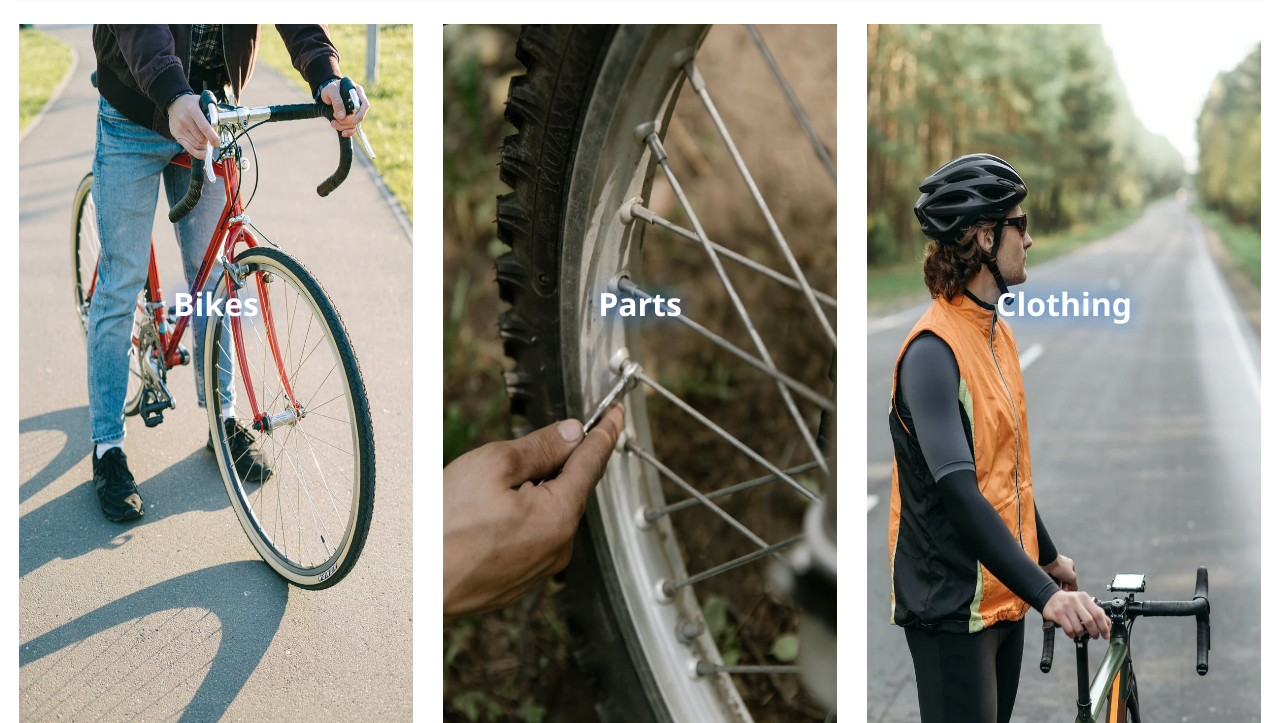
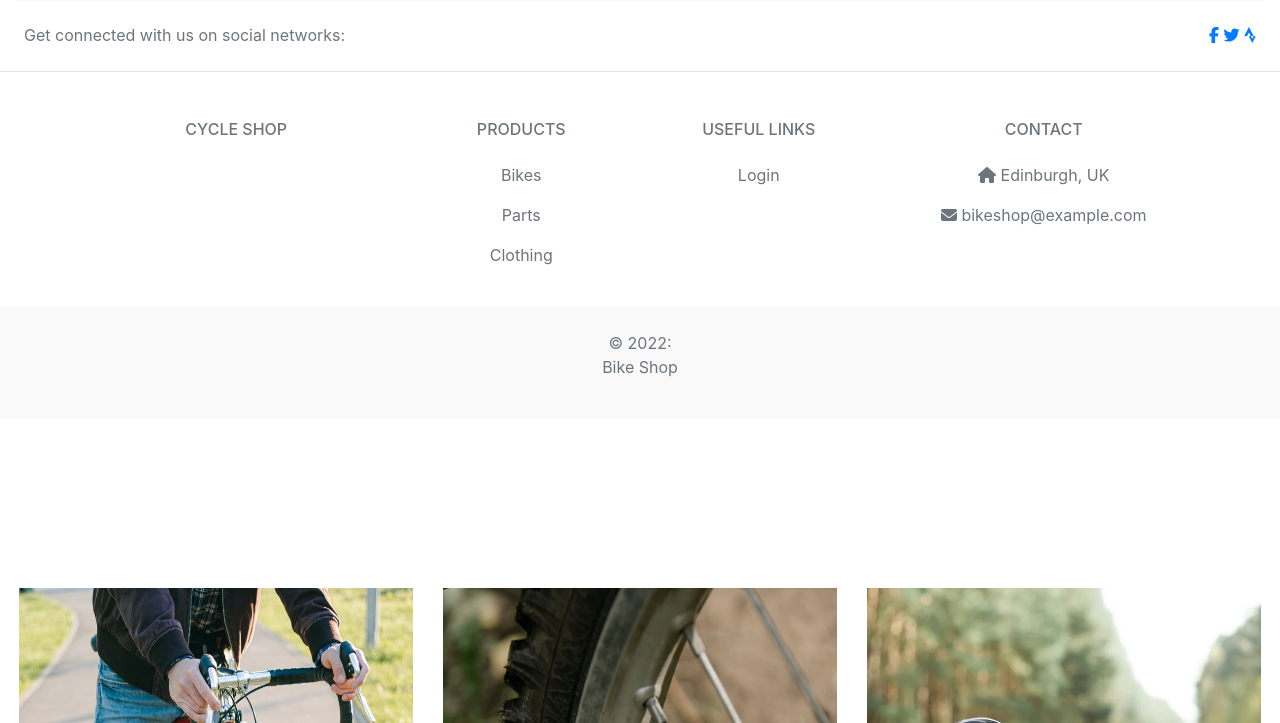
Before and after one commit to jamitag/project-5-eCommerce-Website, a Django app: page / in a window 1280 px wide. Shown: the part 145-868 px from the top of the page. Run offline with Django 3.2, Linux system fonts and the light colour scheme; some libraries are stand-ins or nearby versions.

Commit message:
created footer

```diff
--- a/templates/base.html
+++ b/templates/base.html
@@ -37,6 +37,7 @@
      {% include 'partials/navbar.html'%}
     </header>
     {% include 'partials/alert.html'%}
+    {% include 'partials/footer.html'%}
 
 
     {% block page_header %}
--- /dev/null
+++ b/templates/partials/footer.html
@@ -0,0 +1,102 @@
+<br><br><br><br><br><br>
+
+<footer class="text-center text-lg-start bg-white text-muted">
+    <!-- Section: Social media -->
+    <section class="d-flex justify-content-center justify-content-lg-between p-4 border-bottom">
+      <!-- Left -->
+      <div class="me-5 d-none d-lg-block">
+        <span>Get connected with us on social networks:</span>
+      </div>
+      <!-- Left -->
+
+      <!-- Right -->
+      <div>
+        <a href="https://facebook.com" class="me-4 link-grayish" target="_blank" rel="noopener" aria-label="Visit our Facebook page (Opens in new page)">
+          <i class="fab fa-facebook-f"></i>
+        </a>
+        <a href="https://twitter.com" class="me-4 link-grayish" target="_blank" rel="noopener" aria-label="Visit our Twitter page (Opens in new page)">
+          <i class="fab fa-twitter"></i>
+        </a>
+        <a href="https://strava.com" class="me-4 link-grayish" target="_blank" rel="noopener" aria-label="Visit our Strava page (Opens in new page)">
+          <i class="fab fa-strava"></i>
+        </a>
+      </div>
+      <!-- Right -->
+    </section>
+    <!-- Section: Social media -->
+
+    <!-- Section: Links  -->
+    <section class="">
+      <div class="container text-center text-md-start mt-5">
+        <!-- Grid row -->
+        <div class="row mt-3">
+          <!-- Grid column -->
+          <div class="col-md-3 col-lg-4 col-xl-3 mx-auto mb-4">
+            <!-- Content -->
+            <h6 class="text-uppercase fw-bold mb-4">
+                Cycle Shop
+            </h6>
+          </div>
+          <!-- Grid column -->
+
+          <!-- Grid column -->
+          <div class="col-md-2 col-lg-2 col-xl-2 mx-auto mb-4">
+            <!-- Links -->
+            <h6 class="text-uppercase fw-bold mb-4">
+              Products
+            </h6>
+            <p>
+              <a href="{% url 'products' %}?category=Bikes" class="text-reset">Bikes</a>
+            </p>
+            <p>
+              <a href="{% url 'products' %}?category=Parts" class="text-reset">Parts</a>
+            </p>
+            <p>
+              <a href="{% url 'products' %}?category=Clothing" class="text-reset">Clothing</a>
+            </p>
+          </div>
+          <!-- Grid column -->
+
+          <!-- Grid column -->
+          <div class="col-md-3 col-lg-2 col-xl-2 mx-auto mb-4">
+            <!-- Links -->
+            <h6 class="text-uppercase fw-bold mb-4">
+              Useful links
+            </h6>
+            {% if user.is_authenticated %}
+            <p>
+              <a href="{% url 'users-profile' %}" class="text-reset">Account</a>
+            </p>
+            {% else %}
+            <p>
+                <a href="{% url 'login' %}" class="text-reset">Login</a>
+            </p>
+            {% endif %}
+          </div>
+          <!-- Grid column -->
+
+          <!-- Grid column -->
+          <div class="col-md-4 col-lg-3 col-xl-3 mx-auto mb-md-0 mb-4">
+            <!-- Links -->
+            <h6 class="text-uppercase fw-bold mb-4">Contact</h6>
+            <p><i class="fas fa-home me-3 text-grayish"></i> Edinburgh, UK</p>
+            <p>
+              <i class="fas fa-envelope me-3 text-grayish"></i>
+              bikeshop@example.com
+            </p>
+          </div>
+          <!-- Grid column -->
+        </div>
+        <!-- Grid row -->
+      </div>
+    </section>
+    <!-- Section: Links  -->
+
+    <!-- Copyright -->
+    <div class="text-center p-4" style="background-color: rgba(0, 0, 0, 0.025);">
+      © 2022:
+      <p class="text-reset fw-bold">Bike Shop</p>
+    </div>
+    <!-- Copyright -->
+  </footer>
+  <!-- Footer -->
```
